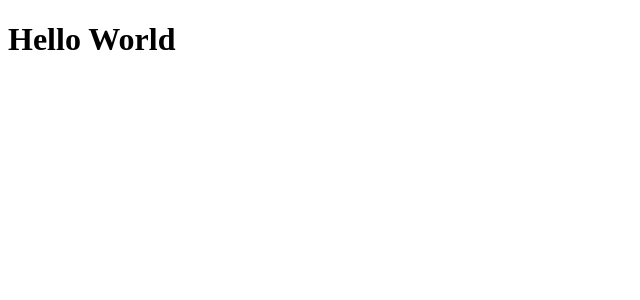
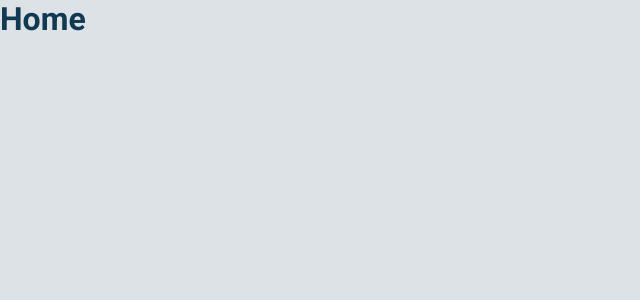
Before and after one commit to pauloreis7/UpMovies, a React (Vite) app: page / in a window 1280 px wide. Shown: the top 300 px of the page, without its empty margins (0-640 px from the left). Built offline with nearby package versions, Linux system fonts and the light colour scheme.

Commit message:
Add fonts and global styles

```diff
--- a/index.html
+++ b/index.html
@@ -1,11 +1,15 @@
 <!DOCTYPE html>
 <html lang="en">
   <head>
+    <link rel="preconnect" href="https://fonts.googleapis.com" />
+    <link rel="preconnect" href="https://fonts.gstatic.com" crossorigin />
+
     <meta charset="UTF-8" />
     <!-- <link rel="icon" type="image/svg+xml" href="/src/favicon.svg" /> -->
     <meta name="viewport" content="width=device-width, initial-scale=1.0" />
+    <link href="https://fonts.googleapis.com/css2?family=Roboto:wght@100;400;700&display=swap" rel="stylesheet" />
 
-    <title>Vite App</title>
+    <title>UpMovies</title>
   </head>
 
   <body>
--- a/src/App.tsx
+++ b/src/App.tsx
@@ -1,5 +1,13 @@
+import { Home } from './pages/Home'
+
+import { GlobalStyle } from "./styles/global";
+
 export function App() {
   return (
-    <h1>Hello World</h1>
+    <>
+      <Home />
+
+      <GlobalStyle />
+    </>
   )
 }
--- /dev/null
+++ b/src/pages/Home.tsx
@@ -0,0 +1,5 @@
+export function Home() {
+  return (
+    <h1>Home</h1>
+  )
+}
--- /dev/null
+++ b/src/styles/global.ts
@@ -0,0 +1,64 @@
+import { createGlobalStyle } from 'styled-components'
+
+export const GlobalStyle = createGlobalStyle`
+  :root {
+    --white: #FFFFFF;
+
+    --gray-100: #F3F5F6;
+    --gray-200: #DCE2E6;
+    --gray-500: #617480;
+    --gray-600: #737380;
+    --gray-700: #5D5D6D;
+    --gray-900: #123952;
+
+    --blue-500: #115D8C;
+    --orange-500: #F25D27;
+    --red-500: #DE3838;
+    --green-500: #51B853;
+  }
+
+  * {
+    margin: 0;
+    padding: 0;
+    box-sizing: border-box;
+  }
+
+  html {
+    @media(max-width: 1080px) {
+      font-size: 93.75%;
+    }
+    @media(max-width: 720px) {
+      font-size: 87.5%;
+    }
+  }
+
+  body {
+    background: var(--gray-200);
+    color: var(--gray-900);
+    text-rendering: optimizeLegibility !important;
+    -webkit-font-smoothing: antialiased !important;
+    -moz-osx-font-smoothing: grayscale;
+  }
+
+  body, input, textarea, select, button {
+    font: 400 1rem 'Roboto', sans-serif;
+  }
+
+  h1, h2, h3, h4, h5, h6, strong {
+    font-weight: 700;
+  }
+
+  button {
+    cursor: pointer;
+  }
+
+  a {
+    color: inherit;
+    text-decoration: none;
+  }
+
+  [disabled] {
+    opacity: 0.6;
+    cursor: not-allowed;
+  }
+`
```
